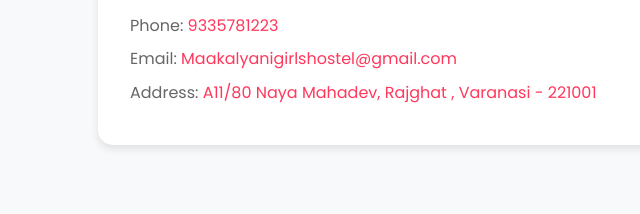
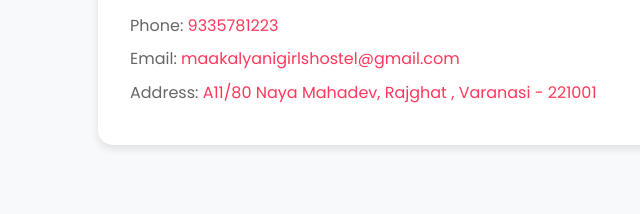
Before and after one commit to arushree16/maa-kalyani-girls-hostel, a plain HTML site: page index.html in a window 1280 px wide. Shown: the part 4129-4343 px from the top of the page, 142-782 px from the left. Drawn offline with Linux system fonts and the light colour scheme.

Commit message:
Update index.html

```diff
--- a/index.html
+++ b/index.html
@@ -284,7 +284,7 @@
                     <p>For bookings and inquiries, please reach out to us:</p>
                     <ul>
                         <li>Phone: <a href="tel:+919335781223">9335781223</a></li>
-                        <li>Email: <a href="mailto:maakalyanigirlshostel@gmail.com">Maakalyanigirlshostel@gmail.com</a></li>
+                        <li>Email: <a href="mailto:maakalyanigirlshostel@gmail.com">maakalyanigirlshostel@gmail.com</a></li>
                         <li>Address: <a href="https://www.google.com/maps/search/?api=1&query=A11%2F80+Naya+Mahadev%2C+Rajghat%2C+Varanasi+-+221001" target="_blank">A11/80 Naya Mahadev, Rajghat , Varanasi - 221001</a></li>
                     </ul>
                 </div>
```
